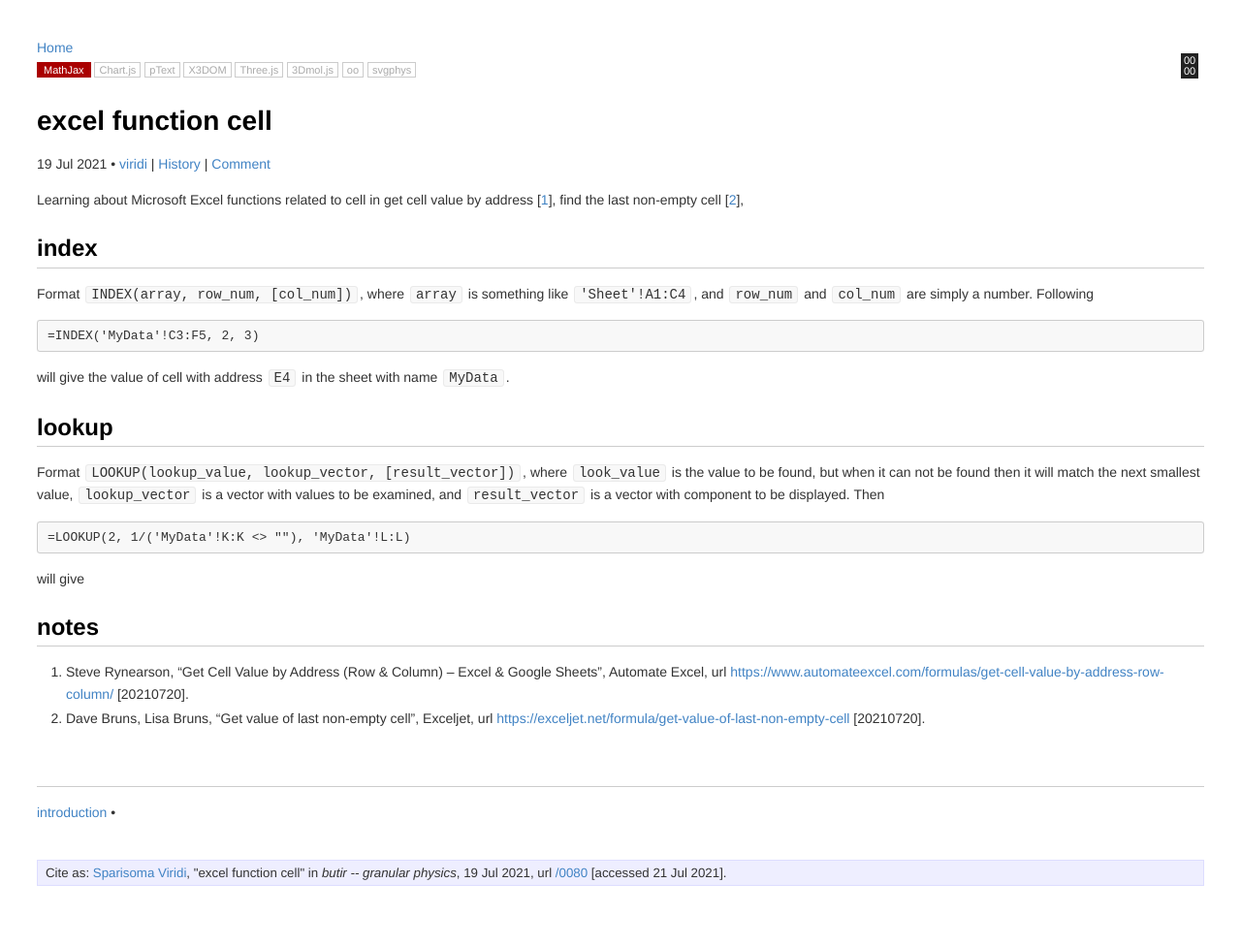
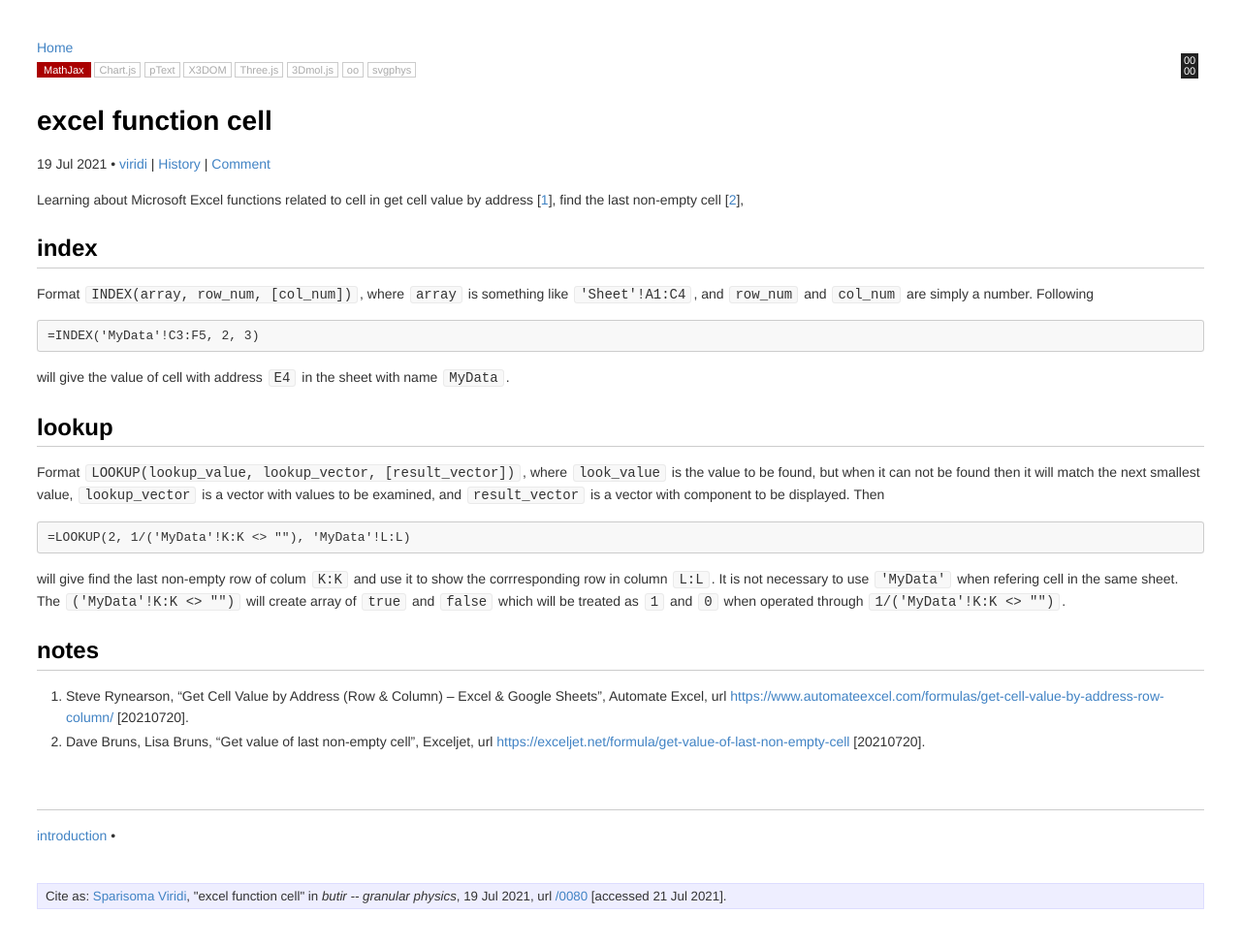
Before and after one commit to dudung/butir, a Jekyll site: the page built from _posts/0/08/2021-07-20-excel-function-cell.md, in a window 1280 px wide. Shown: the whole page at 97% size. Built offline with Jekyll 4.4.1, drawn with Linux system fonts in a browser that asks for light colours; before the commit the page ends 952 px from its top, so only the background shows below that.

Commit message:
index, lookup

````diff
--- a/_posts/0/08/2021-07-20-excel-function-cell.md
+++ b/_posts/0/08/2021-07-20-excel-function-cell.md
@@ -33,7 +33,7 @@ Format `LOOKUP(lookup_value, lookup_vector, [result_vector])`, where `look_value
 ```
 =LOOKUP(2, 1/('MyData'!K:K <> ""), 'MyData'!L:L)
 ```
-will give
+will give find the last non-empty row of colum `K:K` and use it to show the corrresponding row in column `L:L`. It is not necessary to use `'MyData'` when refering cell in the same sheet. The `('MyData'!K:K <> "")` will create array of `true` and `false` which will be treated as `1` and `0` when operated through `1/('MyData'!K:K <> "")`.
 
 ## notes
 1. <a name="r01"></a>Steve Rynearson, "Get Cell Value by Address (Row & Column) – Excel & Google Sheets", Automate Excel, url <https://www.automateexcel.com/formulas/get-cell-value-by-address-row-column/> [20210720].
````
